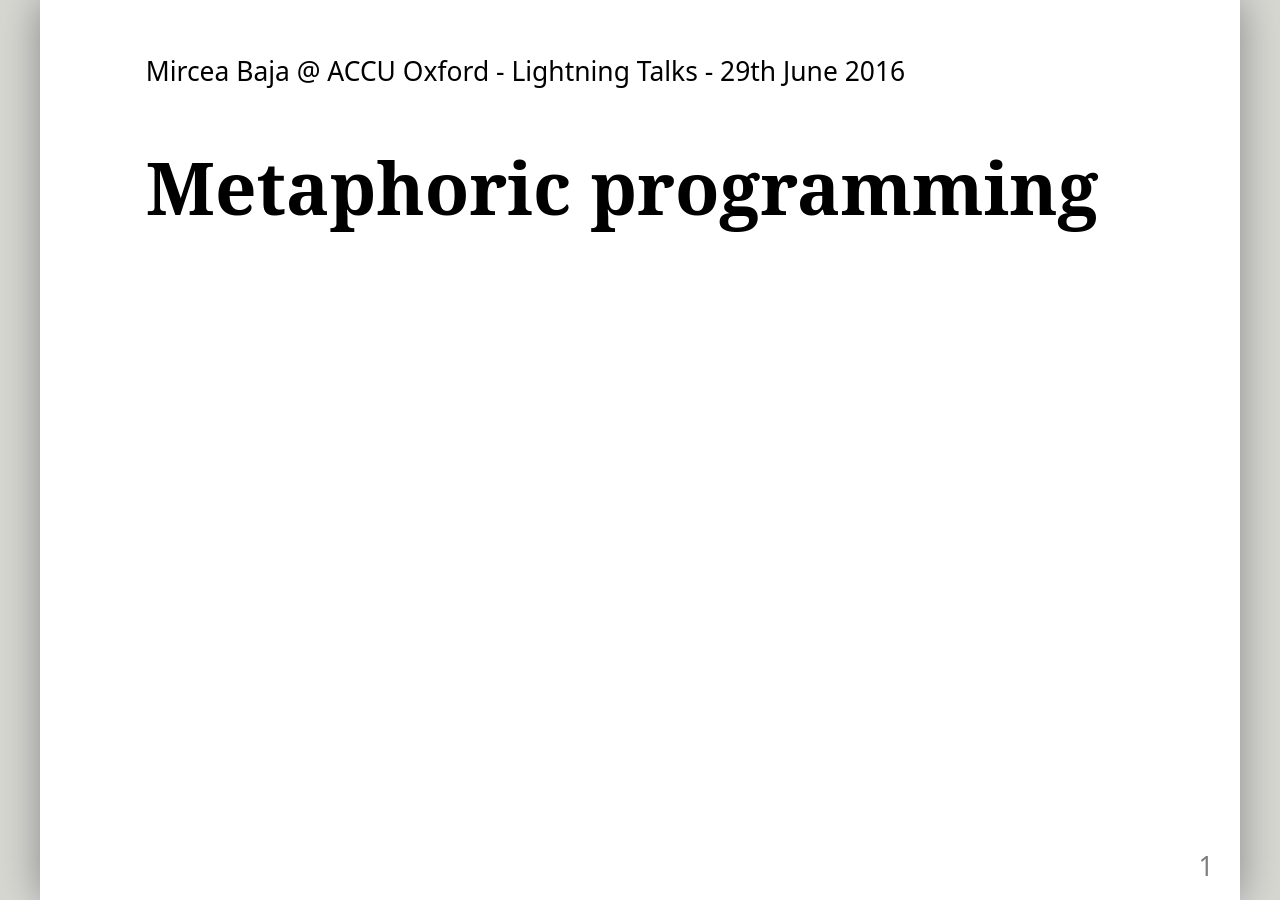
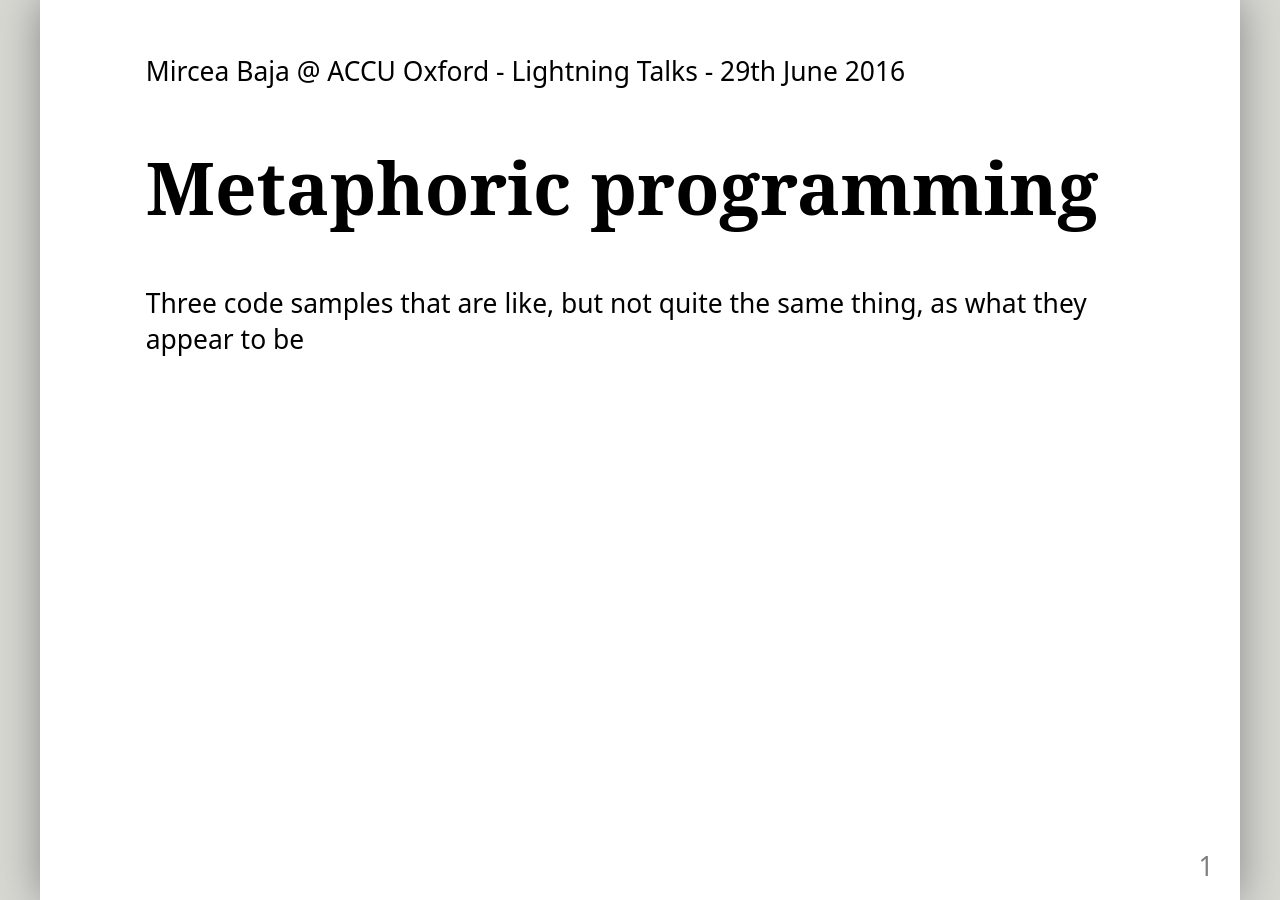
Before and after one commit to bajamircea/bajamircea.github.io, a Jekyll site: the page built from presentations/2016-06-29-metaphoric.html, in a window 1280 px wide. Built offline with Jekyll 4.4.1, drawn with Linux system fonts in a browser that asks for light colours; part of the change alters nothing that is shown.

Commit message:
Improve presentation

````diff
--- a/presentations/2016-06-29-metaphoric.html
+++ b/presentations/2016-06-29-metaphoric.html
@@ -7,18 +7,17 @@ Mircea Baja @ ACCU Oxford - Lightning Talks - 29th June 2016
 
 # Metaphoric programming
 
+Three code samples that are like, but not quite the same thing, as what they
+appear to be
+
 ---
 
 # What is a metaphor
 
 "My love is like a rose"
 
---
-
 - this is NOT a metaphor, it's a simile
-- "is like", but not the same thing
-
---
+- "like", but not the same thing
 
 "My love is a rose"
 
@@ -29,22 +28,20 @@ Mircea Baja @ ACCU Oxford - Lightning Talks - 29th June 2016
 
 When faced with a metaphor, we can
 
-- underreact: "yep, whatever", and move on
-- overreact: "that's a strange thing to say, the author could not have meant
-  that" "so then he must have elided the comparison" "let's understand to what
-  degree the comparison stands, and where it does not"
-- really understand: "duh! it's a metaphor"
+- underreact: ignore it and move on
+- overreact: get confused and slowly work it through
+- understand it: be familiar with the idea of metaphor
 
 ---
 
 # Agenda
 
-I'm going to illustrate the same metaphor mechanics in programming
+I'm going to illustrate the same mechanics in programming, with code samples
+(mostly C++)
 
---
+- literal vs metaphorical meaning
+- the developer's reaction to encountering a metaphor
 
-We'll look at very simple (mostly C++) code samples that are like, but not quite the same
-thing, as what they appear to be
 
 ```cpp
 severity > 2
@@ -55,7 +52,7 @@ wait_for(10s)
 ```
 
 ```cpp
-std::move(a)
+move
 ```
 
 ---
@@ -66,35 +63,8 @@ std::move(a)
 
 - print log messages
 - messages have severity 1 to 4
-- only print errors (severity 4) and warnings (severity 3)
+- only print errors and warnings
 
-
---
-
-
-- only print if severity is greater than 2
-
----
-
-### Possible solution
-
-```cpp
-void log(int severity, const char * message)
-{
-  if (severity > 2)
-  {
-    std::cout << message << std::endl;
-  }
-}
-
-int main()
-{
-  log(1, "debug message");
-  log(2, "verbose message");
-  log(3, "warning message");
-  log(4, "error message");
-}
-```
 
 ---
 
@@ -161,8 +131,8 @@ int main()
 
   log(1, "debug messsage");
   log(2, "verbose message");
-  log(3, "warning message");
-  log(4, "error message");
+* log(3, "warning message");
+* log(4, "error message");
 }
 ```
 
@@ -172,8 +142,6 @@ Outputs
 warning message
 error message
 ```
-
---
 
 Underreaction
 
@@ -195,8 +163,6 @@ int main()
 }
 ```
 
---
-
 Overreaction. It's not like the first example
 
 - "log" is not a function, it's a variable
@@ -214,7 +180,7 @@ Overreaction. It's not like the first example
 {
 public:
   explicit logger(
-*   std::function<bool(int, const char *)> filter) :
+    std::function<bool(int, const char *)> filter) :
     filter_{ filter }
   {
   }
@@ -250,12 +216,13 @@ private:
 {
   return [=](int s, const char * message) -> bool
   {
-*   return fn(s, message) > level;
+    return fn(s, message) > level;
   };
 };
 ```
 
-"severity" is a function
+- "severity" is a function that extracts the actual severity from a log entry
+- "operator >" returns a function (the filter that the logger class needs)
 
 ---
 
@@ -347,12 +314,8 @@ size_t n = async_read(
 When "wait_for" is evaluated, it does not really wait (it would wait before we
 start the operation inside "async_read" and that would be silly)
 
---
-
 Instead it returns a completion token which is used inside async_read to
 actually wait for the specified interval
-
---
 
 It's a metaphor again!
 
@@ -416,8 +379,8 @@ it returns the contents of the source has been moved to the destination
 
 It's a metaphor again!
 
-- "std::move" is just a static cast to a rvalue reference (an xvalue in
-  particular)
+- "std::move" is just a static cast to a rvalue reference (with a xvalue value
+  category); it does not move, it "facilitates" move semantics
 
 ---
 
````
